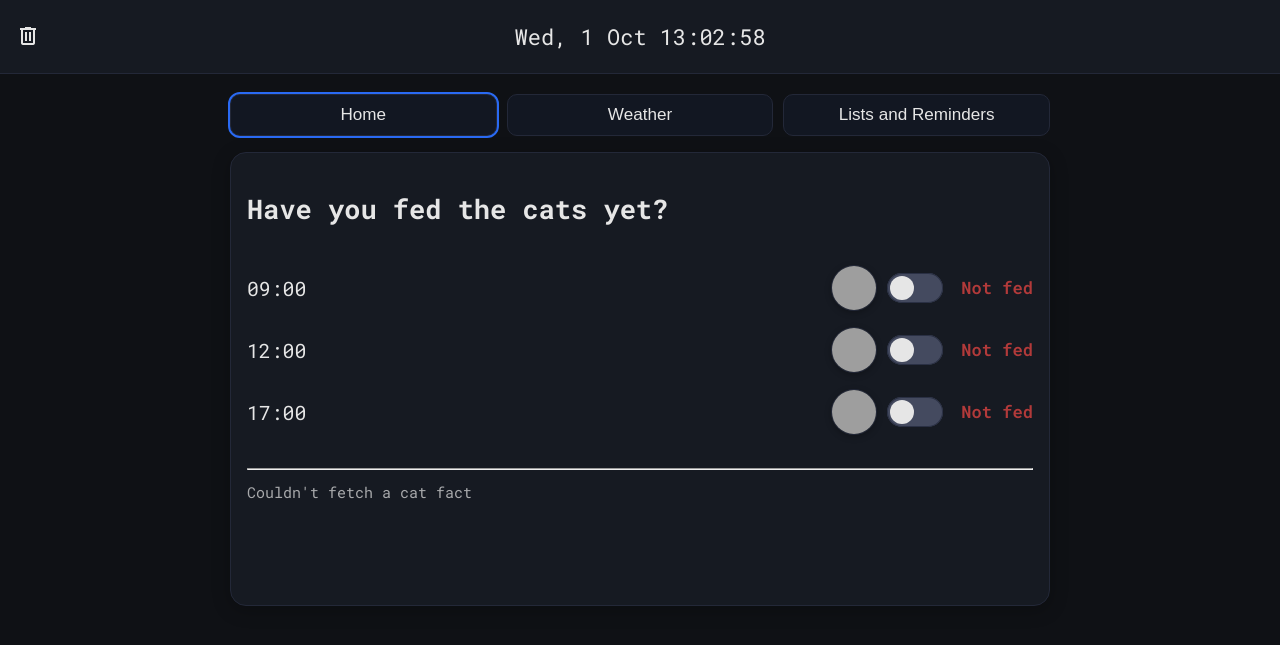
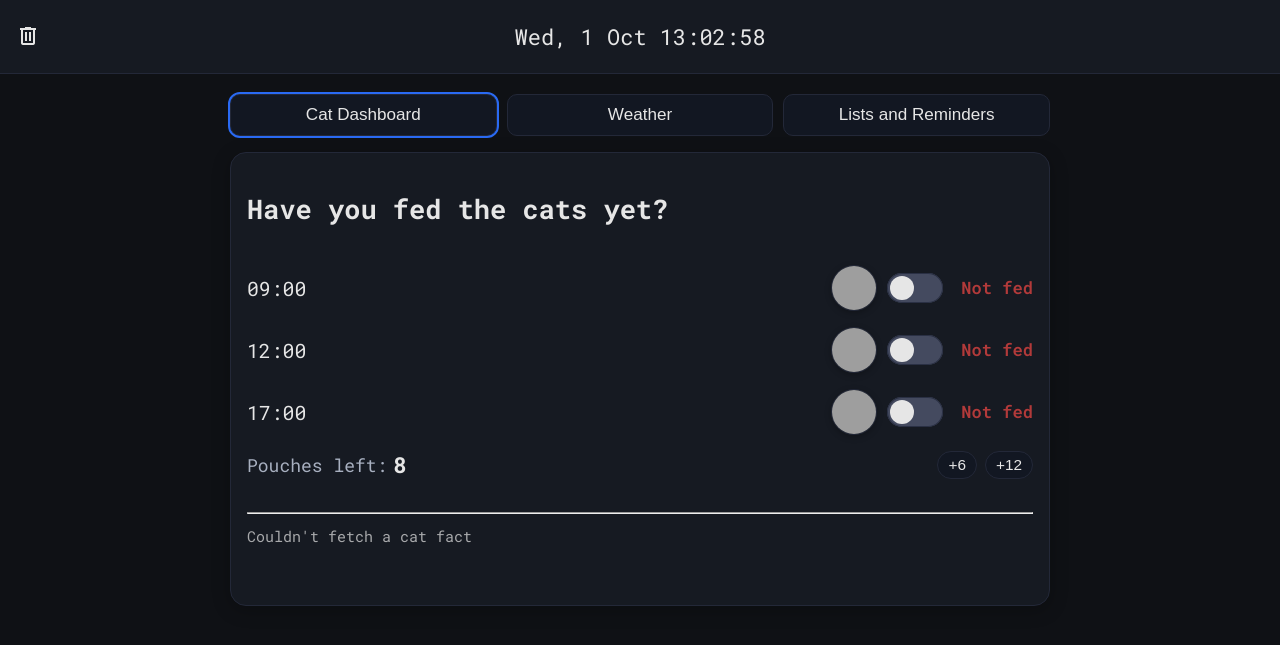
Before and after one commit to puzzled-cat/curly-potato, a Flask app: page / in a window 1280 px wide. Shown: the top 645 px of the page. Run offline with Flask 3, Linux system fonts and the light colour scheme; data that the repository does not hold is empty; grey boxes are pictures that could not be loaded.

Commit message:
food tracker with bot integration, UI improvements - NEEDS REFACTOR

```diff
--- a/app.py
+++ b/app.py
@@ -4,6 +4,7 @@
 import time
 import os
 import json
+import requests
 
 app = Flask(__name__)
 
@@ -22,8 +23,171 @@
 LISTS_FILE = "lists.json"
 lists = {}  # in-memory {name: {title, items[], updated_at}}
 
+TODO_LIST_NAME = "shopping"      # name of the list to use
+TODO_ITEM_TEXT = "Buy cat food"  # text of the reminder item
+def remove_catfood_todo():
+    """
+    Remove 'Buy cat food' from the list if it exists.
+    """
+    try:
+        r = requests.get(f"http://127.0.0.1:5000/api/lists/{TODO_LIST_NAME}", timeout=3)
+        if r.status_code != 200:
+            print(f"[TODO] Couldn't fetch list {TODO_LIST_NAME}: {r.text}")
+            return
+        data = r.json()
+        items = data.get("items", [])
+
+        # find matching items
+        matches = [it for it in items if TODO_ITEM_TEXT.lower() in it.get("text", "").lower()]
+        for it in matches:
+            item_id = it.get("id")
+            if not item_id:
+                continue
+            dr = requests.delete(
+                f"http://127.0.0.1:5000/api/lists/{TODO_LIST_NAME}/items/{item_id}",
+                timeout=3
+            )
+            if dr.status_code == 200:
+                print(f"[TODO] Removed '{TODO_ITEM_TEXT}' from {TODO_LIST_NAME}")
+            else:
+                print(f"[TODO] Failed to remove todo {item_id}: {dr.text}")
+    except Exception as e:
+        print(f"[TODO] Exception while removing cat food todo: {e}")
+
+
+def ensure_catfood_todo():
+    """
+    If pouch count is low, ensure 'Buy cat food' exists in the todo list.
+    If lists API not set up yet, just log and return gracefully.
+    """
+    try:
+        # Fetch the list first
+        r = requests.get(f"http://127.0.0.1:5000/api/lists/{TODO_LIST_NAME}", timeout=3)
+        if r.status_code != 200:
+            print(f"[TODO] Couldn't fetch list {TODO_LIST_NAME}: {r.text}")
+            return
+        data = r.json()
+        items = data.get("items", [])
+
+        # Check if the item already exists
+        exists = any(
+            TODO_ITEM_TEXT.lower() in it.get("text", "").lower() for it in items
+        )
+        if exists:
+            return
+
+        # Otherwise, add it
+        r2 = requests.post(
+            f"http://127.0.0.1:5000/api/lists/{TODO_LIST_NAME}/items",
+            json={"text": TODO_ITEM_TEXT},
+            timeout=3
+        )
+        if r2.status_code == 200:
+            print(f"[TODO] Added '{TODO_ITEM_TEXT}' to {TODO_LIST_NAME}")
+        else:
+            print(f"[TODO] Failed to add todo: {r2.text}")
+    except Exception as e:
+        print(f"[TODO] Exception while ensuring cat food todo: {e}")
+
 def now_iso():
     return datetime.utcnow().isoformat(timespec="seconds") + "Z"
+
+# --- Pouches (cat food) persistence ---
+FOOD_FILE = os.path.join("data", "food.json")
+_food_lock = threading.RLock()
+food = {"pouches_left": 0, "updated_at": None}
+
+def food_now_iso():
+    return datetime.now().isoformat(timespec="seconds")
+
+def _food_atomic_write(path, data):
+    os.makedirs(os.path.dirname(path), exist_ok=True)
+    tmp = path + ".tmp"
+    with open(tmp, "w") as f:
+        json.dump(data, f)
+    os.replace(tmp, path)
+
+def save_food():
+    with _food_lock:
+        _food_atomic_write(FOOD_FILE, food.copy())
+
+def load_food():
+    """Load food count from disk; if missing, start from 0."""
+    if os.path.exists(FOOD_FILE):
+        try:
+            with open(FOOD_FILE, "r") as f:
+                data = json.load(f)
+            # tolerate legacy/partial data
+            food["pouches_left"] = int(data.get("pouches_left", 0))
+            food["updated_at"] = data.get("updated_at") or food_now_iso()
+            print(f"[FOOD] Loaded {FOOD_FILE}: {food['pouches_left']}")
+        except Exception as e:
+            print(f"[FOOD] Failed to load: {e}; defaulting to 0")
+            food["pouches_left"] = 0
+            food["updated_at"] = food_now_iso()
+    else:
+        food["pouches_left"] = 0
+        food["updated_at"] = food_now_iso()
+        save_food()
+
+def add_pouches(amount: int) -> int:
+    """
+    Add (or subtract) pouches. Negative allowed for 'undo'.
+    Floor at 0. Returns new total.
+    """
+    with _food_lock:
+        try:
+            amt = int(amount)
+        except Exception:
+            amt = 0
+        # clamp a single operation to |99| to match UI intent
+        if amt > 99:
+            amt = 99
+        if amt < -99:
+            amt = -99
+
+        new_total = max(0, int(food["pouches_left"]) + amt)
+        food["pouches_left"] = int(new_total)
+        food["updated_at"] = food_now_iso()
+        save_food()
+
+    # --- List integration ---
+    if new_total <= 3:
+        ensure_catfood_todo()
+    else:
+        remove_catfood_todo()
+
+    # optional: log to your alerts file for Discord if you want a trail
+    try:
+        delta = f"+{amt}" if amt >= 0 else str(amt)
+        write_alert(f"FOOD {delta} => {new_total} at {datetime.now().strftime('%Y-%m-%d %H:%M:%S')}")
+    except Exception:
+        pass
+
+    return new_total
+
+
+def set_pouches(total: int) -> int:
+    """Directly set the total (server-side safeguard)."""
+    with _food_lock:
+        try:
+            n = int(total)
+        except Exception:
+            n = 0
+        n = max(0, min(n, 9999))  # hard upper bound to protect layout
+        food["pouches_left"] = n
+        food["updated_at"] = food_now_iso()
+        save_food()
+
+    # --- List integration ---
+    if n <= 3:
+        ensure_catfood_todo()
+    else:
+        remove_catfood_todo()
+
+    return n
+
+
 
 def save_lists():
     data = {"lists": lists}
@@ -84,6 +248,42 @@
 @app.route("/")
 def index():
     return render_template("index.html", feed_times=FEED_TIMES)
+# ---------- Pouches API ----------
+@app.get("/api/food")
+def api_food_get():
+    with _food_lock:
+        return jsonify({
+            "pouches_left": int(food.get("pouches_left", 0)),
+            "updated_at": food.get("updated_at")
+        })
+
+@app.post("/api/food/add")
+def api_food_add():
+    data = request.get_json() or {}
+    amount = data.get("amount")
+    try:
+        amount = int(amount)
+    except Exception:
+        return jsonify({"error": "amount must be an integer"}), 400
+    if amount == 0:
+        return jsonify({"error": "amount cannot be 0"}), 400
+
+    new_total = add_pouches(amount)
+    return jsonify({"pouches_left": new_total})
+
+# (Optional) direct setter used for admin/reset or if you prefer undo via /set
+@app.post("/api/food/set")
+def api_food_set():
+    data = request.get_json() or {}
+    total = data.get("total")
+    try:
+        total = int(total)
+    except Exception:
+        return jsonify({"error": "total must be an integer"}), 400
+    new_total = set_pouches(total)
+    return jsonify({"pouches_left": new_total})
+# ---------- end Pouches API ----------
+
 
 @app.get("/api/feeding")
 def get_feeding():
@@ -228,6 +428,7 @@
 if __name__ == "__main__":
     load_state()
     load_lists()
+    load_food()
     # Only start thread in the main process (avoids duplicate alerts in debug)
     if os.environ.get("WERKZEUG_RUN_MAIN") == "true" or not app.debug:
         start_scheduler_once()
--- /dev/null
+++ b/data/food.json
@@ -0,0 +1 @@
+{"pouches_left": 8, "updated_at": "2025-10-01T14:01:51"}
--- a/state.json
+++ b/state.json
@@ -1 +1 @@
-{"feeding": {"09:00": false, "12:00": false, "17:00": false}, "alerts_sent": {"09:00": true, "12:00": true, "17:00": true}, "last_alert_at": {"09:00": "2025-10-01T11:33:45", "12:00": "2025-09-30T19:18:50", "17:00": "2025-09-30T19:18:50"}}
+{"feeding": {"09:00": false, "12:00": false, "17:00": false}, "alerts_sent": {"09:00": true, "12:00": true, "17:00": true}, "last_alert_at": {"09:00": "2025-10-01T13:39:31", "12:00": "2025-10-01T13:32:34", "17:00": "2025-09-30T19:18:50"}}
--- a/static/main.js
+++ b/static/main.js
@@ -323,6 +323,56 @@
   document.getElementById("statusText").textContent = text;
 }
 
+async function apiGetFood() {
+  const r = await fetch("/api/food");
+  if (!r.ok) throw new Error("food get failed");
+  return r.json(); // { pouches_left: n }
+}
+
+async function apiAddFood(amount) {
+  const r = await fetch("/api/food/add", {
+    method: "POST",
+    headers: { "Content-Type": "application/json" },
+    body: JSON.stringify({ amount })
+  });
+  if (!r.ok) throw new Error("food add failed");
+  return r.json();
+}
+
+function initPouchesChips() {
+  const valEl = document.getElementById("pouchesValue");
+
+  async function refresh() {
+    try {
+      const data = await apiGetFood();
+      valEl.textContent = data.pouches_left;
+    } catch {
+      valEl.textContent = "—";
+    }
+  }
+
+  async function add(amount) {
+    try {
+      const data = await apiAddFood(amount);
+      valEl.textContent = data.pouches_left;
+    } catch {
+      console.error("Add pouches failed");
+    }
+  }
+
+  document.querySelectorAll(".pouches-chips .chip").forEach(chip => {
+    chip.addEventListener("click", () => {
+      const amount = parseInt(chip.dataset.add, 10);
+      add(amount);
+    });
+  });
+
+  refresh();
+}
+
+document.addEventListener("DOMContentLoaded", initPouchesChips);
+
+
 async function init() {
   const initialState = await fetchFeeding();
   renderFeeding(initialState);
--- a/static/styles.css
+++ b/static/styles.css
@@ -332,7 +332,7 @@
   font-size: 0.9rem;
 }
 
-.list-add {
+.list-adds {
   display: flex;
   gap: 8px;
   margin-bottom: 12px;
@@ -413,3 +413,139 @@
   color: #a8b0c0;
   font-size: .95rem;
 }
+
+.cat-food-tracker {
+  display: grid;
+  grid-template-columns: auto auto;
+  /* input | button on the second row */
+  grid-template-rows: auto auto;
+  /* labels on top, controls below */
+  gap: var(--space-1);
+  align-items: center;
+  margin-top: var(--space-1);
+}
+
+.cat-food-tracker .muted {
+  grid-column: 1 / -1;
+  /* labels span both columns */
+}
+
+.cat-food-tracker input[type="number"] {
+  width: 60px;
+  /* small numeric box */
+  background: #121722;
+  color: #e6e6e6;
+  border: 1px solid #232838;
+  border-radius: 8px;
+  padding: 4px 6px;
+  font-size: var(--fs-base);
+  text-align: center;
+}
+
+.cat-food-tracker input[type="number"]:focus {
+  outline: 2px solid #2a6af3;
+  border-color: #2a6af3;
+}
+
+/* Remove number spinners */
+.cat-food-tracker input[type="number"]::-webkit-outer-spin-button,
+.cat-food-tracker input[type="number"]::-webkit-inner-spin-button {
+  -webkit-appearance: none;
+  margin: 0;
+}
+
+.cat-food-tracker input[type="number"] {
+  -moz-appearance: textfield;
+}
+
+.cat-food-tracker #addFoodBtn.btn {
+  background: #121722;
+  /* same as input background */
+  color: #e6e6e6;
+  /* light text */
+  border: 1px solid #232838;
+  /* same border as input */
+  border-radius: 8px;
+  padding: 4px 10px;
+  font-size: var(--fs-sm);
+  height: 100%;
+  display: inline-flex;
+  align-items: center;
+  justify-content: center;
+  cursor: pointer;
+  transition: background 0.2s, border-color 0.2s;
+}
+
+.cat-food-tracker #addFoodBtn.btn:hover {
+  background: #1c2230;
+  /* slightly lighter on hover */
+  border-color: #2a6af3;
+  /* match your theme blue */
+}
+
+.cat-food-tracker #addFoodBtn.btn:active {
+  background: #2a6af3;
+  /* active = highlight */
+  border-color: #2a6af3;
+  color: white;
+}
+
+.cat-food-tracker #addFoodBtn.btn:focus {
+  outline: 2px solid #2a6af3;
+  /* same focus ring as input */
+  outline-offset: 0;
+}
+
+.pouches {
+  display: flex;
+  justify-content: space-between;
+  align-items: center;
+  gap: var(--space-2);
+  margin-top: var(--space-2);
+  flex-wrap: nowrap;
+  /* prevent wrapping on narrow screens */
+}
+
+.pouches-left {
+  display: flex;
+  align-items: center;
+  gap: 6px;
+}
+
+.pouches-label {
+  font-size: var(--fs-base);
+  color: #a8b0c0;
+  line-height: 1;
+  /* normalize vertical alignment */
+}
+
+.pouches-value {
+  font-size: var(--fs-lg);
+  font-weight: 700;
+  color: #e6e6e6;
+  line-height: 1;
+}
+
+.pouches-chips {
+  display: flex;
+  gap: 8px;
+  align-items: center;
+}
+
+.pouches-chips .chip {
+  background: #121722;
+  color: #e6e6e6;
+  border: 1px solid #232838;
+  border-radius: 999px;
+  padding: 4px 10px;
+  font-size: var(--fs-sm);
+  cursor: pointer;
+  transition: background .2s, border-color .2s;
+}
+
+.pouches-chips .chip:hover,
+.pouches-chips .chip:focus {
+  background: #1c2230;
+  border-color: #2a6af3;
+  outline: none;
+}
--- a/templates/index.html
+++ b/templates/index.html
@@ -22,7 +22,7 @@
 
   <!-- Tabs -->
   <nav class="tabs" role="tablist" aria-label="Panels">
-    <button class="tab" role="tab" data-target="card-feed" aria-selected="true">Home</button>
+    <button class="tab" role="tab" data-target="card-feed" aria-selected="true">Cat Dashboard</button>
     <button class="tab" role="tab" data-target="card-logs">Weather</button>
     <button class="tab" role="tab" data-target="card-settings">Lists and Reminders</button>
   </nav>
@@ -44,6 +44,18 @@
         </div>
         {% endfor %}
       </div>
+      <div class="pouches card-line">
+        <div class="pouches-left">
+          <span class="pouches-label">Pouches left:</span>
+          <span class="pouches-value" id="pouchesValue">—</span>
+        </div>
+
+        <div class="pouches-chips">
+          <button class="chip" data-add="6">+6</button>
+          <button class="chip" data-add="12">+12</button>
+        </div>
+      </div>
+
       <br>
       <hr>
       <small class="muted" id="catFactBox">-</small>
```
Also changed, not shown: bots/discord_lists.py (+29 -0 lines), lists.json (+1 -19 lines).
